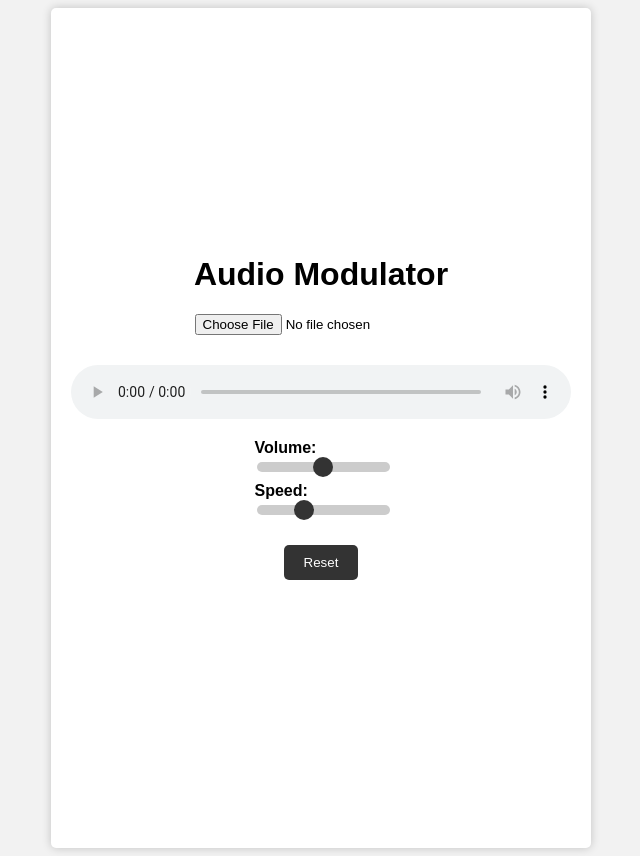
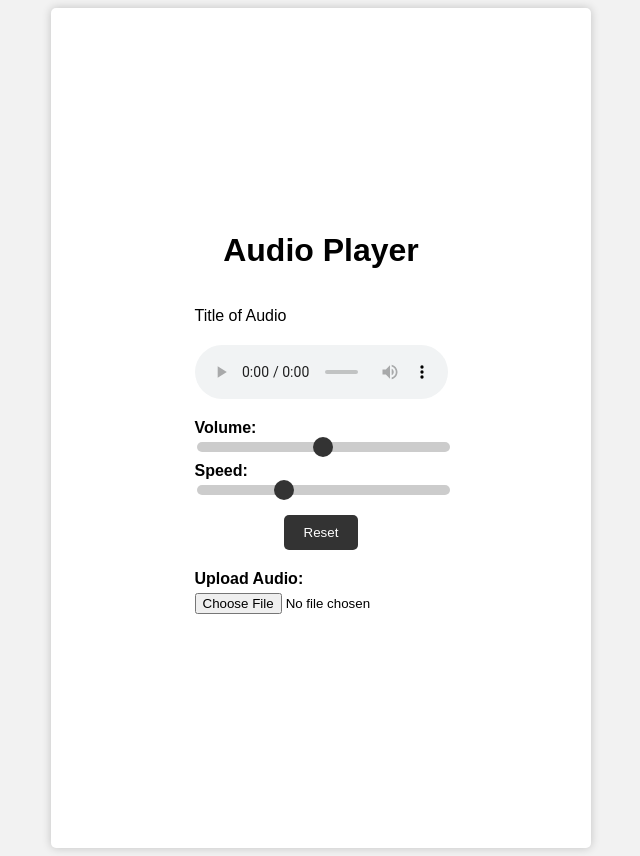
Before and after one commit to Aditya-Taragi/Audio-Modulation, a plain HTML site: page index.html in a window 1280 px wide. Shown: the whole page, without its empty margins (319-959 px from the left). Drawn offline with Linux system fonts and the light colour scheme.

Commit message:
Update index.html

```diff
--- a/index.html
+++ b/index.html
@@ -6,11 +6,16 @@
   </head>
   <body>
     <div class="container">
-      <h1>Audio Modulator</h1>
-      <input type="file" id="fileInput">
-      <audio id="audio" controls>
+      <h1>Audio Player</h1>
+      <div class="audio-controls">
+        <div class="audio-details">
+          <p class="audio-title">Title of Audio</p>
+        </div>
+        <div class="audio-player">
+          <audio controls>
             <source src="" type="audio/mpeg">
           </audio>
+        </div>
         <div class="sliders">
           <div class="slider">
             <label for="volumeSlider">Volume:</label>
@@ -22,6 +27,11 @@
           </div>
         </div>
         <button id="resetButton">Reset</button>
+        <div class="audio-upload">
+          <label for="fileInput">Upload Audio:</label>
+          <input type="file" id="fileInput" accept=".mp3">
+        </div>
+      </div>
     </div>
     <script src="script.js"></script>
   </body>
```
Lines whose indentation alone changed are shown as unchanged.
